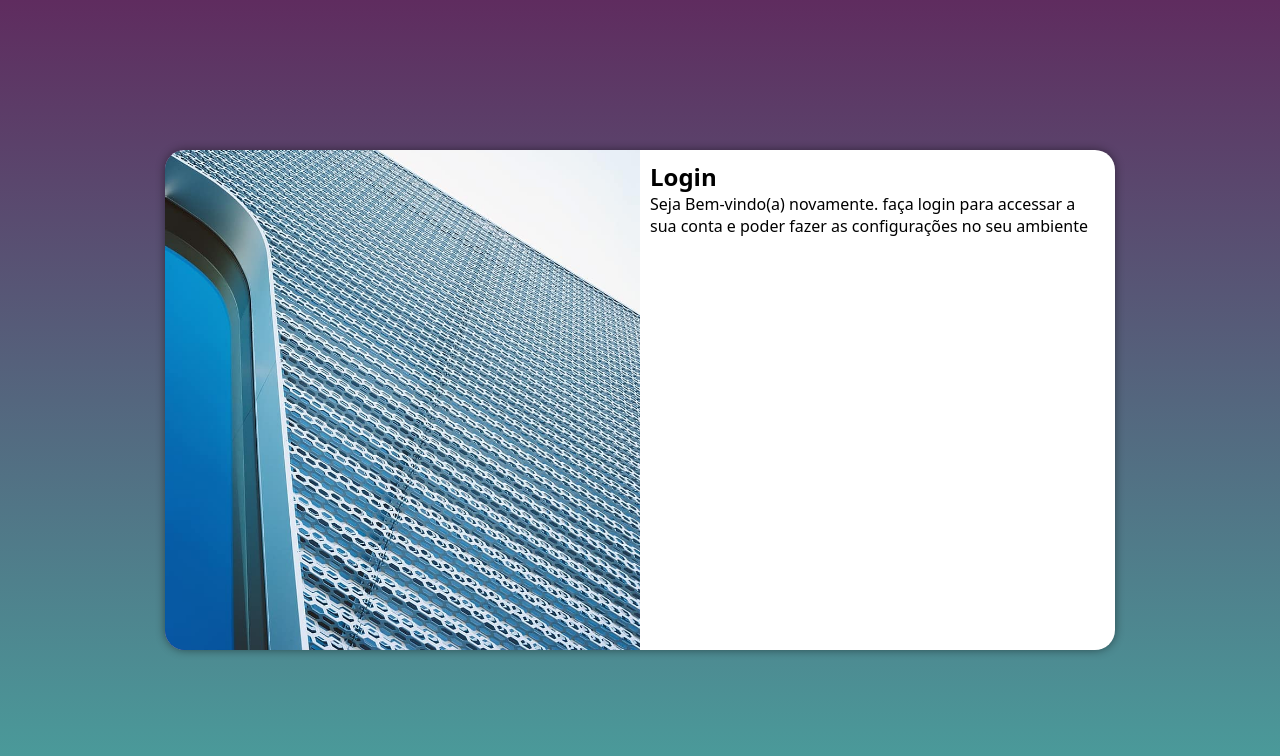
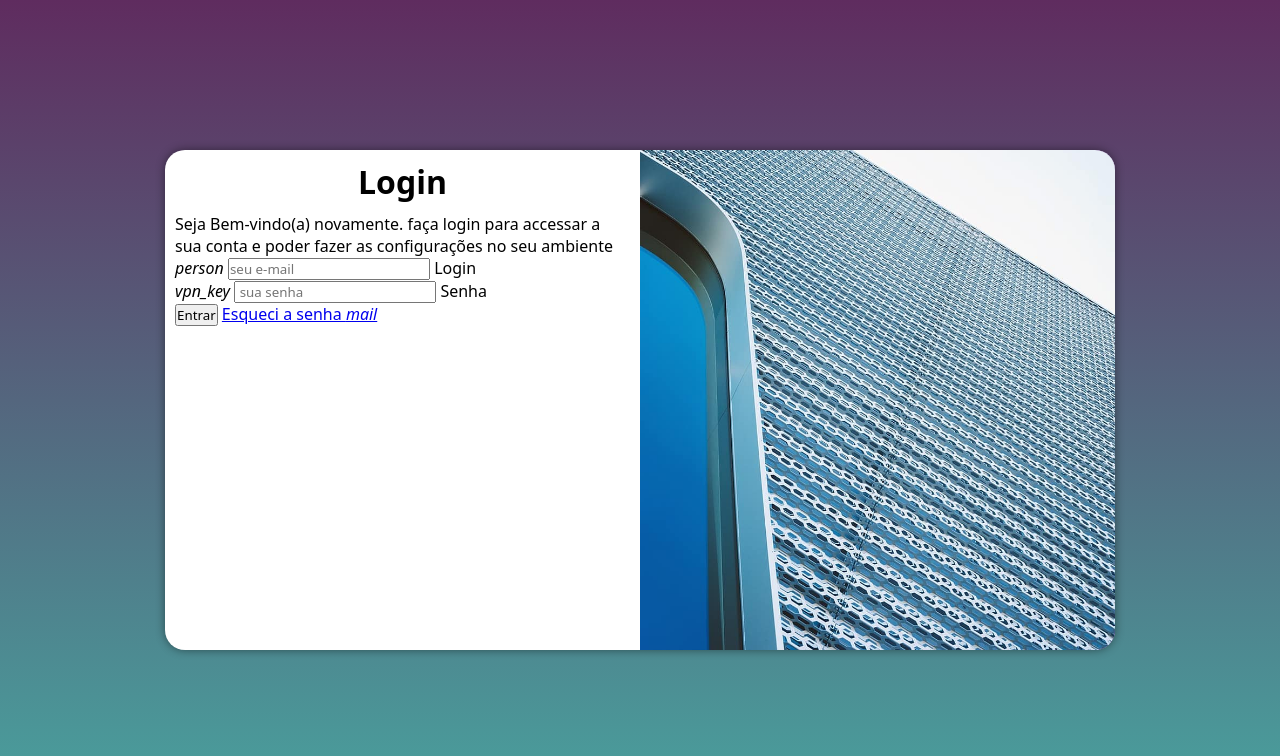
Before and after one commit to albertombundi/projeto-tela-login, a plain HTML site: page index.html in a window 1280 px wide. Drawn offline with nearby package versions, Linux system fonts and the light colour scheme.

Commit message:
adicionei o formulário

```diff
--- a/estilos/media-query.css
+++ b/estilos/media-query.css
@@ -43,13 +43,13 @@ Grandes telas: acima de 1200px
     }
 
     section#login > div#imagem {
-        float: left;
+        float: right;
         width: 50%;
         height: 100%;
     }
 
     section#login > div#formulario {
-        float: right;
+        float: left;
         width: 50%;
     }
 }
--- a/estilos/style.css
+++ b/estilos/style.css
@@ -58,3 +58,17 @@ section#login > div#formulario {
     padding: 10px;
 
 }
+
+div#formulario > h1 {
+    text-align: center;
+    margin-bottom:10px;
+}
+
+div#formulario > h1 {
+    font-size: 2em;
+}
+
+div#fomulario > p {
+    font-size: 1.2em;
+
+}
--- a/index.html
+++ b/index.html
@@ -4,6 +4,7 @@
     <meta charset="UTF-8">
     <meta name="viewport" content="width=device-width, initial-scale=1.0">
     <title>Login</title>
+    <link href="https://fonts.googleapis.com/icon?family=Material+Icon" rel="stylesheet">
     <link rel="stylesheet" href="estilos/style.css">
     <link rel="stylesheet" href="estilos/media-query.css">
 </head>
@@ -16,8 +17,21 @@
             <div id="formulario">
                 <h1>Login</h1>
                 <p>Seja Bem-vindo(a) novamente. faça login para accessar a sua conta e poder fazer as configurações no seu ambiente</p>
-                <form action="login.php" method="post">
+                <form action="login.php" method="post" autocomplete="on">
+                    <div class="campo">
+                        <i class="material-icons">person</i>
+                        <input type="email" name="login" id="ilogin" placeholder="seu e-mail" autocomplete="email" maxlength="30" required>
+                        <label for="ilogin">Login</label>
+                    </div>
+                    <div class="campo">
+                        <i class="material-icons">vpn_key</i>
+                        <input type="password" name="senha" id="isenha" placeholder=" sua senha" autocomplete="current-password" minlength="8" maxlength="20" required>
+                        <label for="isenha">Senha</label>
+                    </div>
+                    <input type="submit" value="Entrar">
+                    <a href="esqueci.html">Esqueci a senha <i class="material-icons">mail</i>
 
+                    </a>
                 </form>
             </div>
         </section>
```
